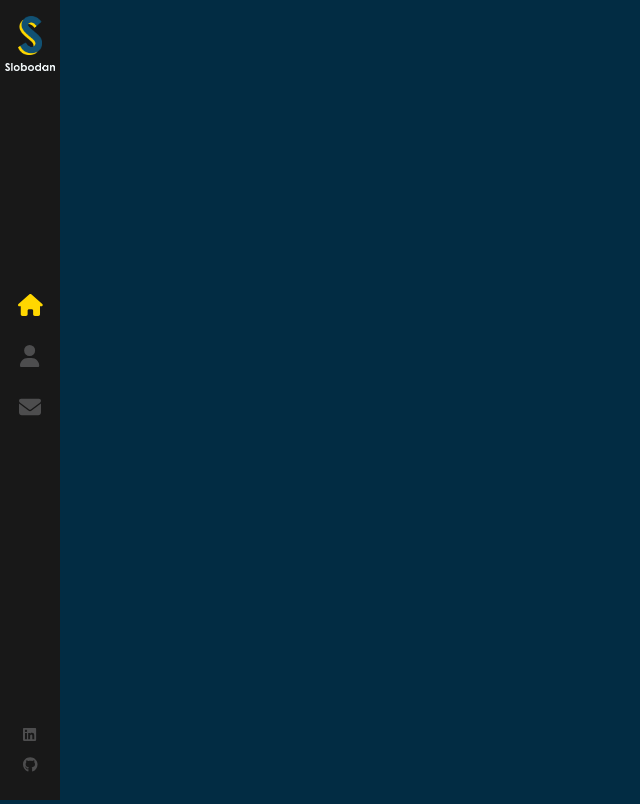
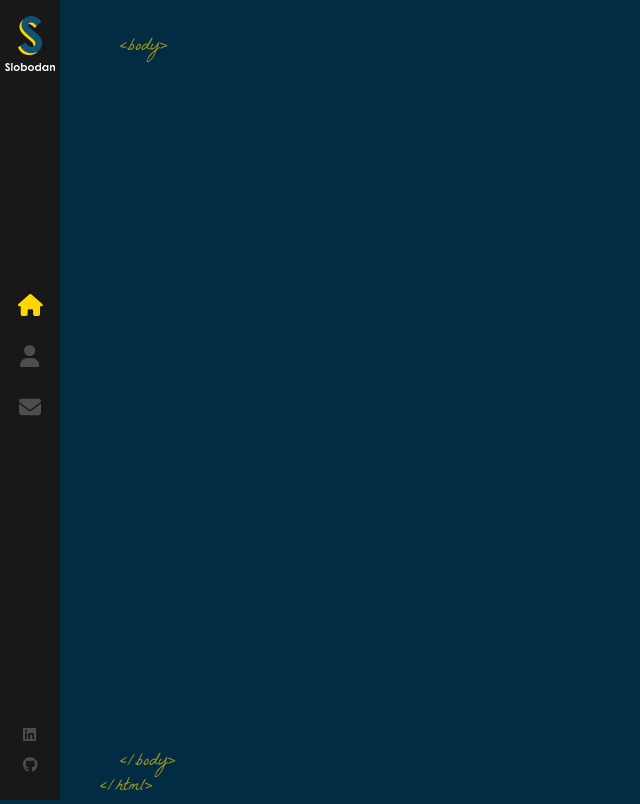
Before and after one commit to vishxlshxrma/Portfolio, a React (Create React App) app: page / in a window 1280 px wide. Shown: the whole page, without its empty margins (0-640 px from the left). Built offline with nearby package versions, Linux system fonts and the light colour scheme.

Commit message:
Built Site Layout

```diff
--- a/src/Components/Layout/index.js
+++ b/src/Components/Layout/index.js
@@ -1,11 +1,22 @@
+import { Outlet } from 'react-router-dom';
 import Sidebar from '../Sidebar';
 import './index.scss'
 
 const Layout = () => {
     return (
-    <>
+    <div className='App'>
         <Sidebar />
-    </>
+        <div className='page'>
+            <span className='tags top-tags'>&lt;body&gt;</span>
+            <Outlet />
+
+            <span className='tags bottom-tags'>
+                &lt;/body&gt;
+                <br />
+                <span className='bottom-tag-html'>&lt;/html&gt;</span>
+            </span>
+        </div>
+    </div>
     )
 }
 
--- a/src/Components/Layout/index.scss
+++ b/src/Components/Layout/index.scss
@@ -0,0 +1,24 @@
+.page {
+    width: 100%;
+    height: 100%;
+    position: absolute;
+}
+
+.top-tags {
+    bottom: auto;
+    top: 35px;
+}
+
+.tags {
+    color: #ffd700;
+    opacity: 0.6;
+    position: absolute;
+    bottom: 0;
+    left: 120px;
+    font-size: 18px;
+    font-family: 'La Belle Aurore';
+}
+
+.bottom-tag-html {
+    margin-left: -20px;
+}
```
